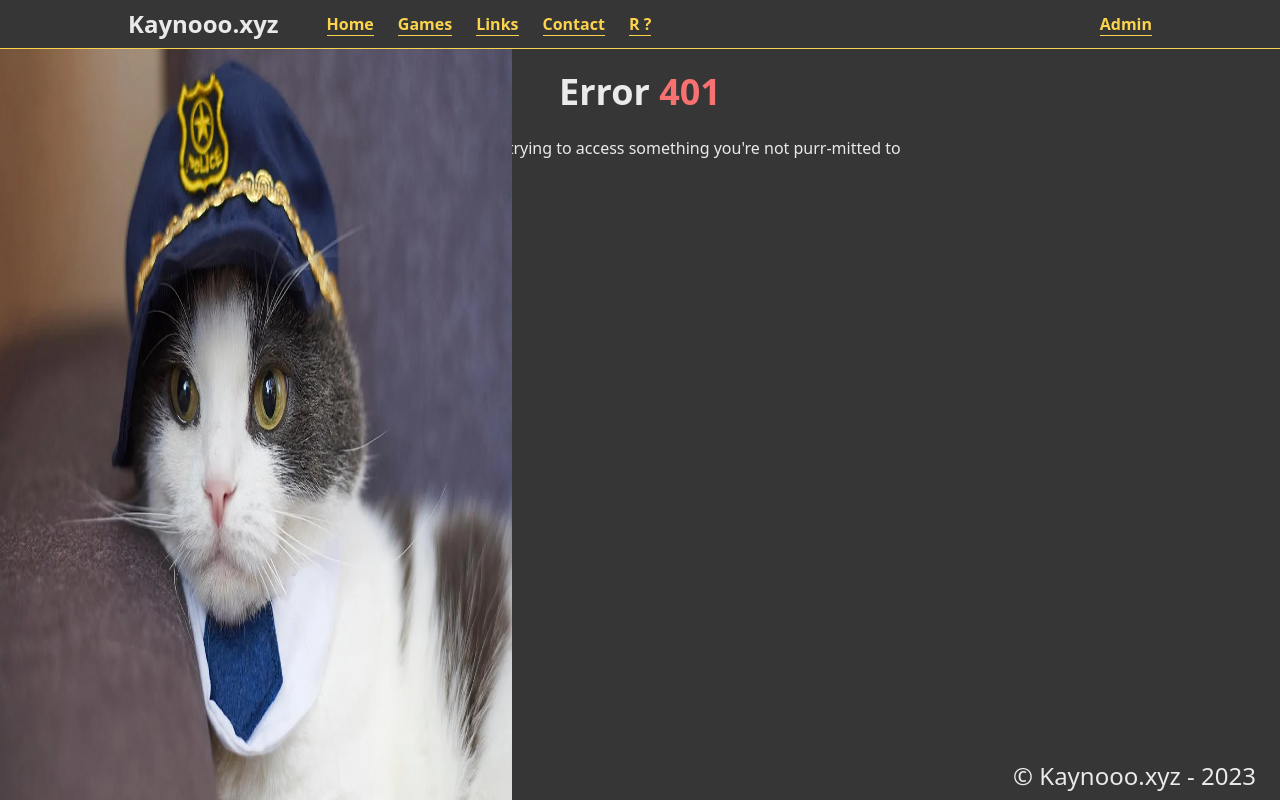
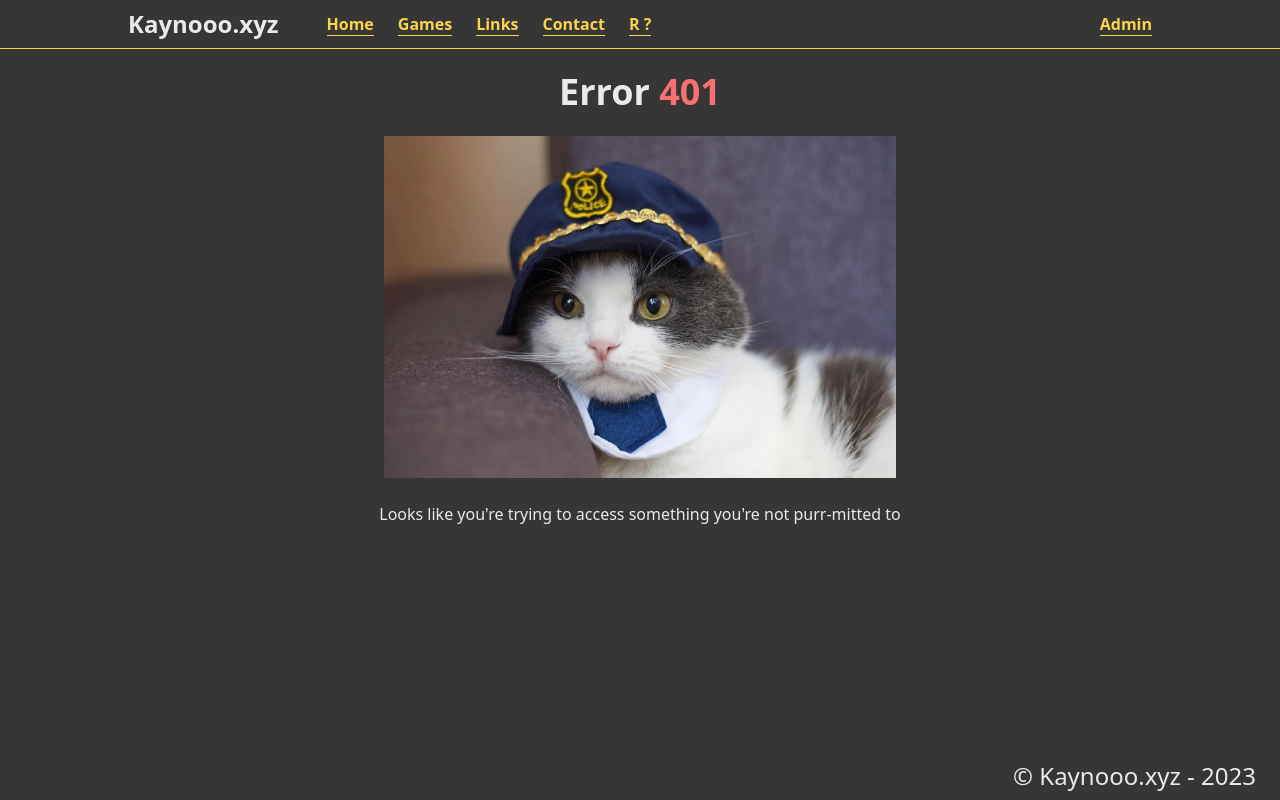
Before and after one commit to Kayno0o/kayn.ooo-client, a Next.js app: page /401 in a window 1280 px wide. Built offline with nearby package versions, Linux system fonts and the light colour scheme; a web font is replaced by a local one.

Commit message:
Update image tags in Error and LTPage components

```diff
--- a/components/Error.tsx
+++ b/components/Error.tsx
@@ -20,7 +20,7 @@ function Error(props: ErrorProps) {
         Error <span className="text-red-400">{props.code}</span>
       </H1>
 
-      <Image fill={true} width={512} className="w-full max-w-lg" src={props.src} alt={props.alt} />
+      <img width="512px" className="w-full max-w-lg" src={props.src} alt={props.alt} />
 
       <p>{props.children}</p>
     </Container>
--- a/components/link-tree/LTPage.tsx
+++ b/components/link-tree/LTPage.tsx
@@ -55,7 +55,7 @@ function LTPage(props: LTPageProps) {
         <div className="relative mx-6 flex h-full min-h-screen w-full max-w-2xl flex-col px-6 py-12">
           <div className="flex w-full flex-[1] flex-col items-center justify-between gap-10">
             <div className="flex w-full flex-col items-center gap-8">
-              <Image src={props.profileSrc} width={160} height={160} alt="profile" priority={true} className="w-40 rounded-full border-2 border-white shadow-md" />
+              <img src={props.profileSrc} width="160px" height="160px" alt="profile" className="w-40 rounded-full border-2 border-white shadow-md" />
 
               <H1 className="text-center text-white">{props.title}</H1>
             </div>
```
